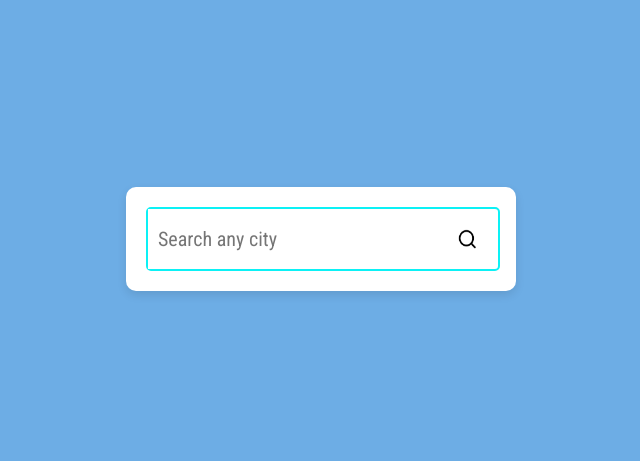
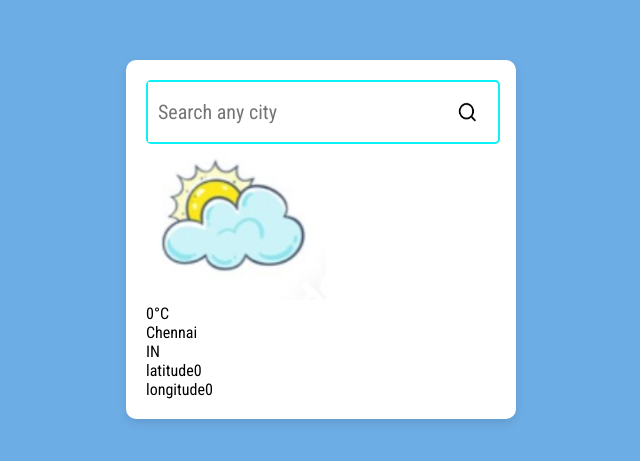
Before and after one commit to Harshitha-965/Weather-Forecast, a React (Vite) app in the folder Weather app/: page / in a window 1280 px wide. Shown: the part 161-622 px from the top of the page, without its empty margins (319-959 px from the left). Built offline with nearby package versions, Linux system fonts and the light colour scheme.

Commit message:
added display contents

```diff
--- a/Weather app/src/App.jsx
+++ b/Weather app/src/App.jsx
@@ -16,9 +16,41 @@ import sunnyIcon from "./assets/sunny.jpeg"
 import thunderstormIcon from "./assets/thunderstorm.jpeg"
 import windIcon from "./assets/windicon.jpeg"
 
+const WeatherDetails=({icon,temp,city,country,lat,long})=>{
+  return(<>
+    <div className="image">
+      <img src={icon} alt="cloudy"/>
+    </div>
+    <div className="temp">
+    {temp}&deg;C
+    </div>
+    <div className="location">
+    {city}
+    </div>
+    <div className="country">
+    {country}
+    </div>
+    <div className="cord">
+      <div>
+        <span className="lat">latitude</span>
+        <span>{lat}</span>
+      </div>
+      <div>
+        <span className="long">longitude</span>
+        <span>{long}</span>
+      </div>
+    </div>
+    </>
+    );
+};
 
 function App() {
-
+  const [icon,setIcon]=useState(cloudyIcon);
+  const [temp,setTemp]=useState(0);
+  const [city,setCity]=useState("Chennai");
+  const [country,setCountry]=useState("IN");
+  const [lat,setLat]=useState(0);
+  const [long,setLong]=useState(0);
   return (
     <>
       <div className="container">
@@ -30,9 +62,15 @@ function App() {
             <img src={searchIcon} alt="Search"/>
           </div>
         </div>
+        <WeatherDetails icon={icon}
+        temp={temp}
+        city={city}
+        country={country}
+        lat={lat}
+        long={long} />
       </div>
     </>
-  )
+  );
 }
 
 export default App
```
